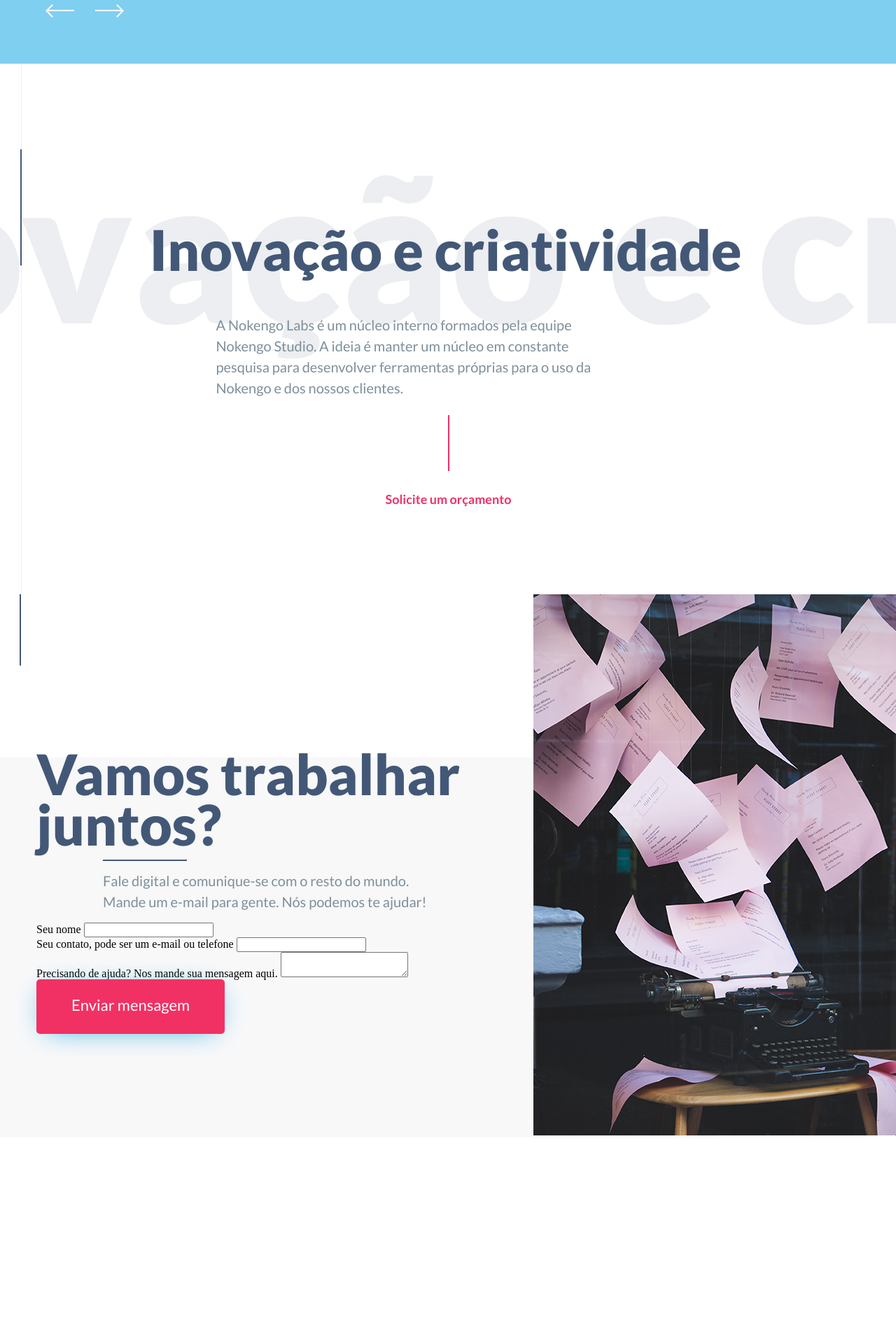
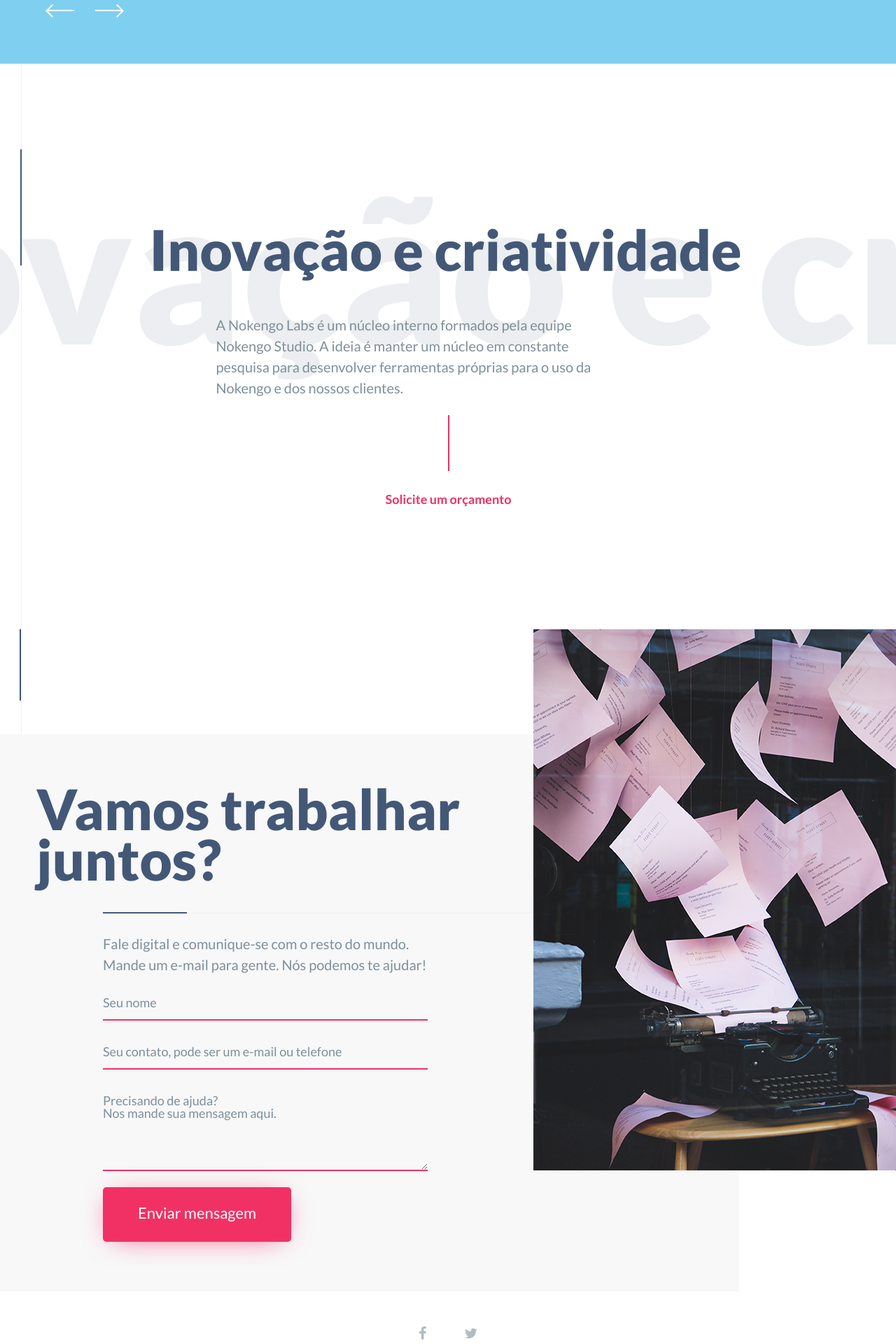
Before and after one commit to samuellevy/nokengo2018-front, a PHP site: page / in a window 1280 px wide. Shown: the part 4040-5960 px from the top of the page at 70% size. Before the commit the page ends 5662 px from the top, so only its background shows below. Run offline with PHP 8.4, Linux system fonts and the light colour scheme; style sheets or scripts are compiled from the project's sources.

Commit message:
estrutura finalizada

```diff
--- a/source/index.html
+++ b/source/index.html
@@ -2,8 +2,10 @@
 <html>
   <head>
     <meta charset="utf-8">
+    <meta name="viewport" content="width=device-width, initial-scale=1">
     <title>Nokengo</title>
     <link rel="stylesheet" type="text/css" href="css/style.css">
+    <link rel="stylesheet" href="https://cdnjs.cloudflare.com/ajax/libs/font-awesome/4.7.0/css/font-awesome.min.css">
   </head>
   <body>
 
@@ -129,7 +131,7 @@
               <input type="text" name="contact">
             </fieldset>
             <fieldset>
-              <label for="message">Precisando de ajuda? Nos mande sua mensagem aqui.</label>
+              <label for="message">Precisando de ajuda? <br>Nos mande sua mensagem aqui.</label>
               <textarea name="message"></textarea>
             </fieldset>
             <input type="submit" class="button" value="Enviar mensagem">
@@ -141,10 +143,9 @@
       </div>
     </section>
     <section id="footer">
-      <br>
-      <br>
-      <br>
-      <br>
+      <i class="fa fa-facebook"></i>
+      <i class="fa fa-twitter"></i>
+      <p>contato@nokengo.com.br</p>
     </section>
   </body>
 </html>
--- a/source/scss/style.scss
+++ b/source/scss/style.scss
@@ -182,6 +182,7 @@ section{
 			width: 120px;
 			position: absolute;
 			background-color: $blue-1;
+			z-index: 2;
 		}
 		&:after{
 			content: "";
@@ -190,6 +191,7 @@ section{
 			width: 100%;
 			position: absolute;
 			background-color: $gray-2;
+			z-index: 1;
 		}
 	}
 }
@@ -425,6 +427,7 @@ section{
 				&:after{
 					bottom: -10px;
 					left: 0;
+					width: 100vw;
 				}
 			}
 		}
@@ -503,6 +506,7 @@ section{
 	}
 	.wrapper{
 		border-left: $border-default;
+		padding-bottom: 200px;
 		.intro{
 			padding: 10% 0;
 			.text{
@@ -543,31 +547,92 @@ section{
 
 //contato
 #contato{
-  background: transparent linear-gradient(#f8f8f9, #f8f8f9) bottom left/80% 70% no-repeat fixed;
+  background: transparent linear-gradient($gray-3, $gray-3) 0 150px/82.5% 100% no-repeat;
 	.wrapper{
 		display: flex;
 		flex-wrap: wrap;
+		margin-top: -150px;
 		.text{
 			width: 60%;
-			margin-top: 15%;
+			margin: 15% 0 4%;
 			padding: 22px;
 			box-sizing: border-box;
+			z-index: 1;
+			.t-title{
+				padding-bottom: 40px;
+			}
 			.t-paragraph{
 				width: 70%;
+				padding-top: 30px;
 				&:before{
 					top: 0;
 				}
 				&:after{
-					top: 0;
+					top: 1px;
 					left: 0;
+					width: 150%
+				}
+			}
+			form{
+				width: 67.5%;
+				margin-left: 95px;
+				fieldset{
+					position: relative;
+					z-index: 1;
+					input, textarea{
+						font-size: $sm-size;
+						font-family: $lato-regular;
+						color: $gray-1;
+						background: none;
+						border: none;
+						border-bottom: 2px solid #f13164;
+						width: 100%;
+						padding: 15px 0;
+						margin-bottom: 20px;
+						box-sizing: border-box;
+						height: 50px;
+						outline: none;
+					}
+					textarea{
+						height: 125px;
+					}
+					label{
+						font-size: $sm-size;
+						font-family: $lato-regular;
+						color: $gray-1;
+						position: absolute;
+				    padding: 15px 0;
+						z-index: -1;
+					}
 				}
 			}
 		}
 		.image{
 			width: 40%;
+			z-index: 2;
 		}
 	}
 	.button{
 		background-color: $pink-1;
+		-webkit-box-shadow: 0px 5px 40px -15px $pink-1;
+	  -moz-box-shadow: 0px 5px 40px -15px $pink-1;
+	  box-shadow: 0px 5px 40px -15px $pink-1;
 	}
 }
+
+#footer{
+	text-align: center;
+	margin: 50px;
+	i{
+		font-size: 20px;
+	  color: $gray-1;
+		opacity: 0.6;
+		padding: 0 25px;
+	}
+	p{
+		text-align: center;
+		color: $gray-1;
+		opacity: 0.7;
+		padding-bottom: 0;
+	}
+}
```
